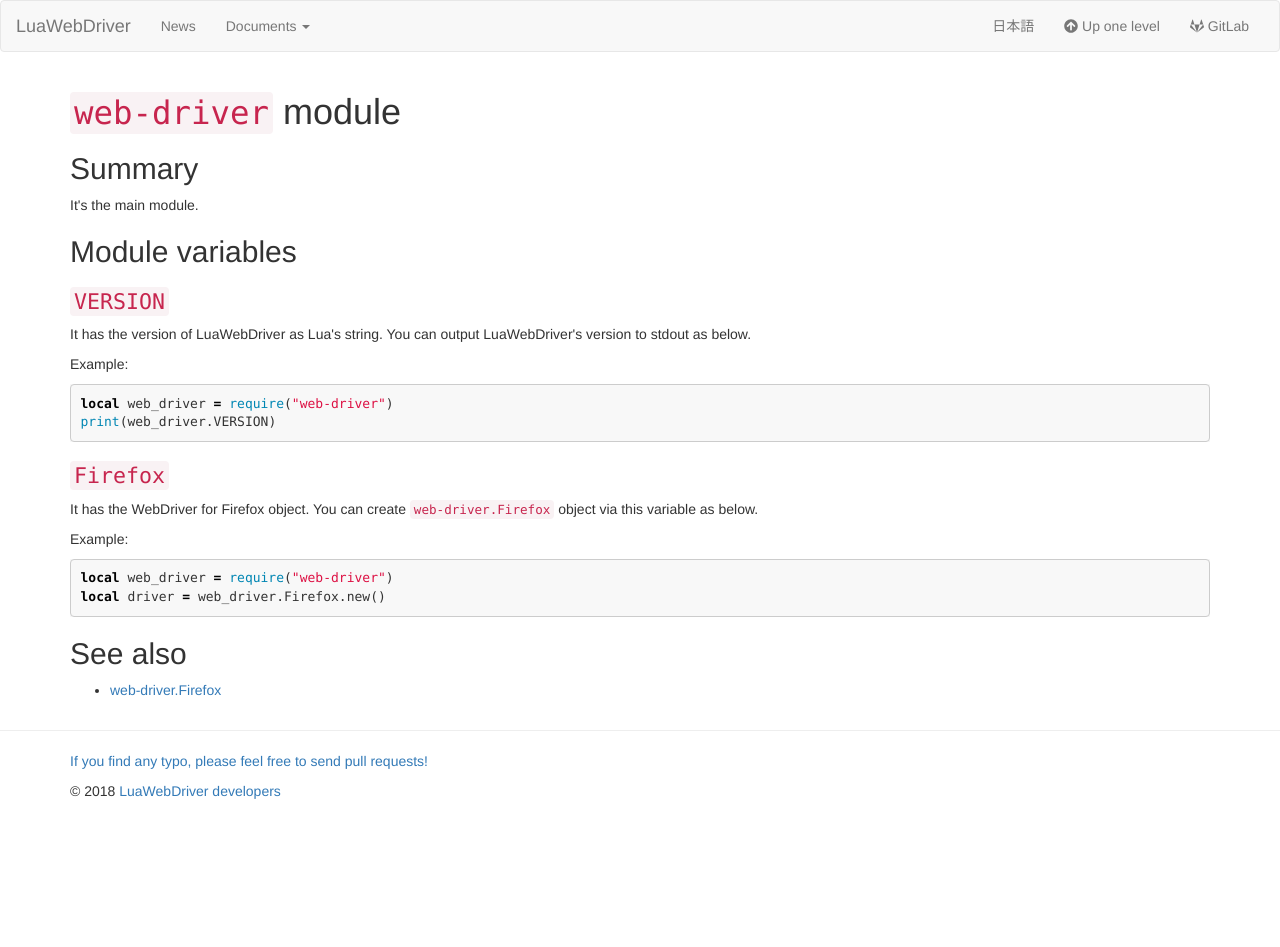
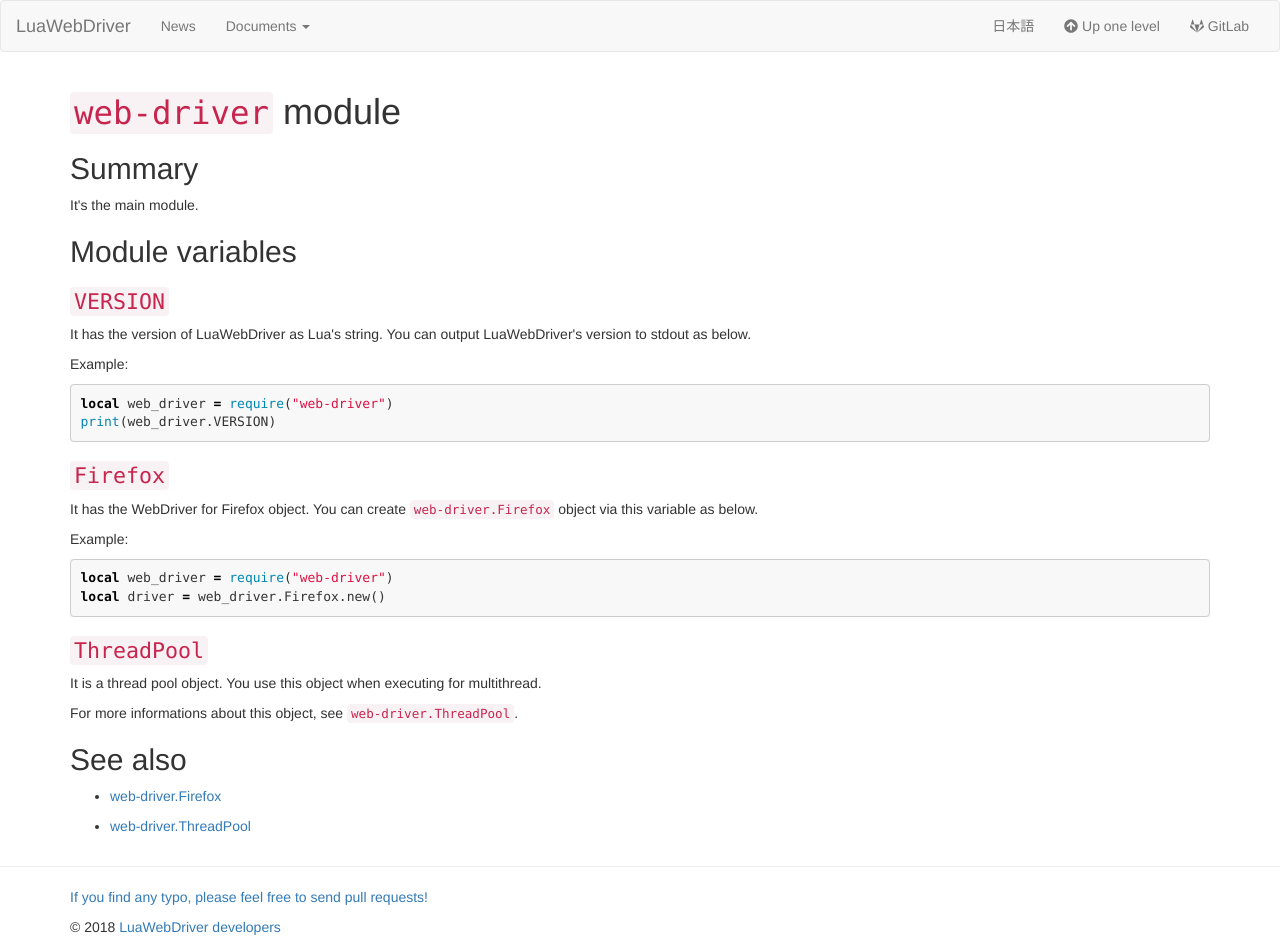
Before and after one commit to clear-code/lua-web-driver, a Jekyll site: the page built from docs/reference/web-driver.md, in a window 1280 px wide. Built offline with Jekyll 4.4.1, drawn with Linux system fonts in a browser that asks for light colours; before the commit the page ends 900 px from its top, so only the background shows below that.

Commit message:
doc reference: add summary of web-driver.ThreadPool

````diff
--- a/docs/reference/web-driver.md
+++ b/docs/reference/web-driver.md
@@ -34,9 +34,20 @@
 local driver = web_driver.Firefox.new()
 ```
 
+### `ThreadPool` {#thread-pool}
+
+It is a thread pool object.
+You use this object when executing for multithread.
+
+For more informations about this object, see [`web-driver.ThreadPool`][thread-pool].
+
 ## See also
 
   * [web-driver.Firefox][firefox]
 
+  * [web-driver.ThreadPool][thread-pool]
+
 
 [firefox]:firefox.html
+
+[thread-pool]:thread-pool.html
````
Also changed, not shown: docs/ja/reference/web-driver.md (+10 -0 lines), 1 other file.
